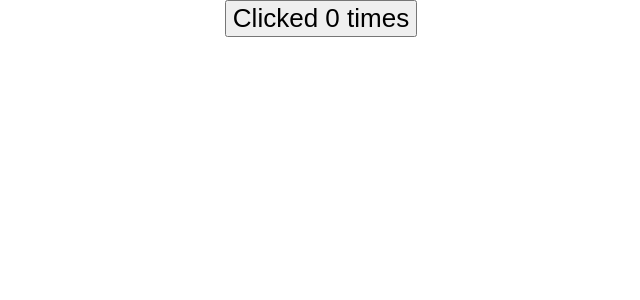
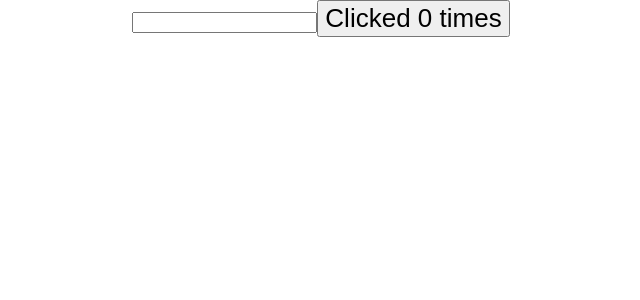
Before and after one commit to Allahnana/REACT_HOOKS, a React (Vite) app: page / in a window 1280 px wide. Shown: the top 300 px of the page, without its empty margins (319-959 px from the left). Built offline with nearby package versions, Linux system fonts and the light colour scheme.

Commit message:
Commiting useEffect()

```diff
--- a/src/App.jsx
+++ b/src/App.jsx
@@ -1,6 +1,7 @@
 import { useState } from 'react'
 import './App.css'
 import ClassCounter from './Components/ClassCounter'
+import ClassCounterOne from './Components/ClassCounterOne'
 import HookCounter from './Components/HookCounter'
 import HookCounter2 from './Components/HookCounter2'
 import HookCounter3 from './Components/HookCounter3'
@@ -22,7 +23,9 @@
 
         {/* <HookCounter4/> */}
 
-        <HookCounterOne/>
+        {/* <HookCounterOne/> */}
+
+        <ClassCounterOne/>
     </div>
   )
 }
--- /dev/null
+++ b/src/Components/ClassCounterOne.jsx
@@ -0,0 +1,38 @@
+import React, { Component } from 'react'
+
+export class ClassCounterOne extends Component {
+
+
+    constructor(props) {
+        super(props)
+
+        this.state = {
+           count : 0,
+           name : ''
+        }
+      }
+
+      componentDidMount() {
+          document.title = `Clicked ${this.state.count} times`
+
+      }
+
+      componentDidUpdate(prevProps, prevState){
+          document.title = `Clicked ${this.state.count} times`
+
+          console.log('Updating Document Title')
+      }
+
+  render() {
+    return (
+      <div>
+
+          <input type='text'  value = {this.state.name} onChange={ e =>{this.setState({ name: e.target.value})} }/>
+
+          <button onClick={()=> this.setState({count : this.state.count + 1})}>Clicked {this.state.count} times</button>
+      </div>
+    )
+  }
+}
+
+export default ClassCounterOne
```
